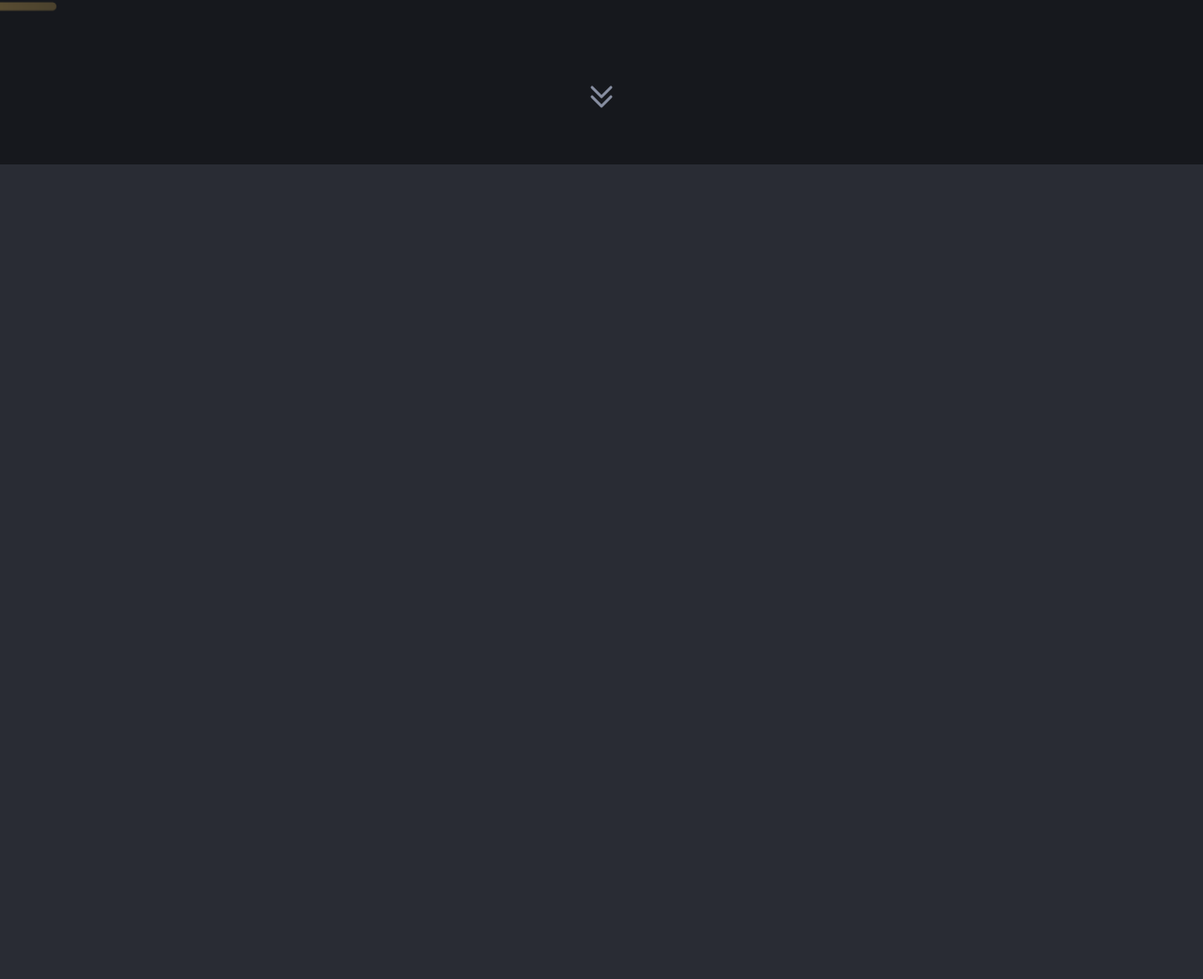
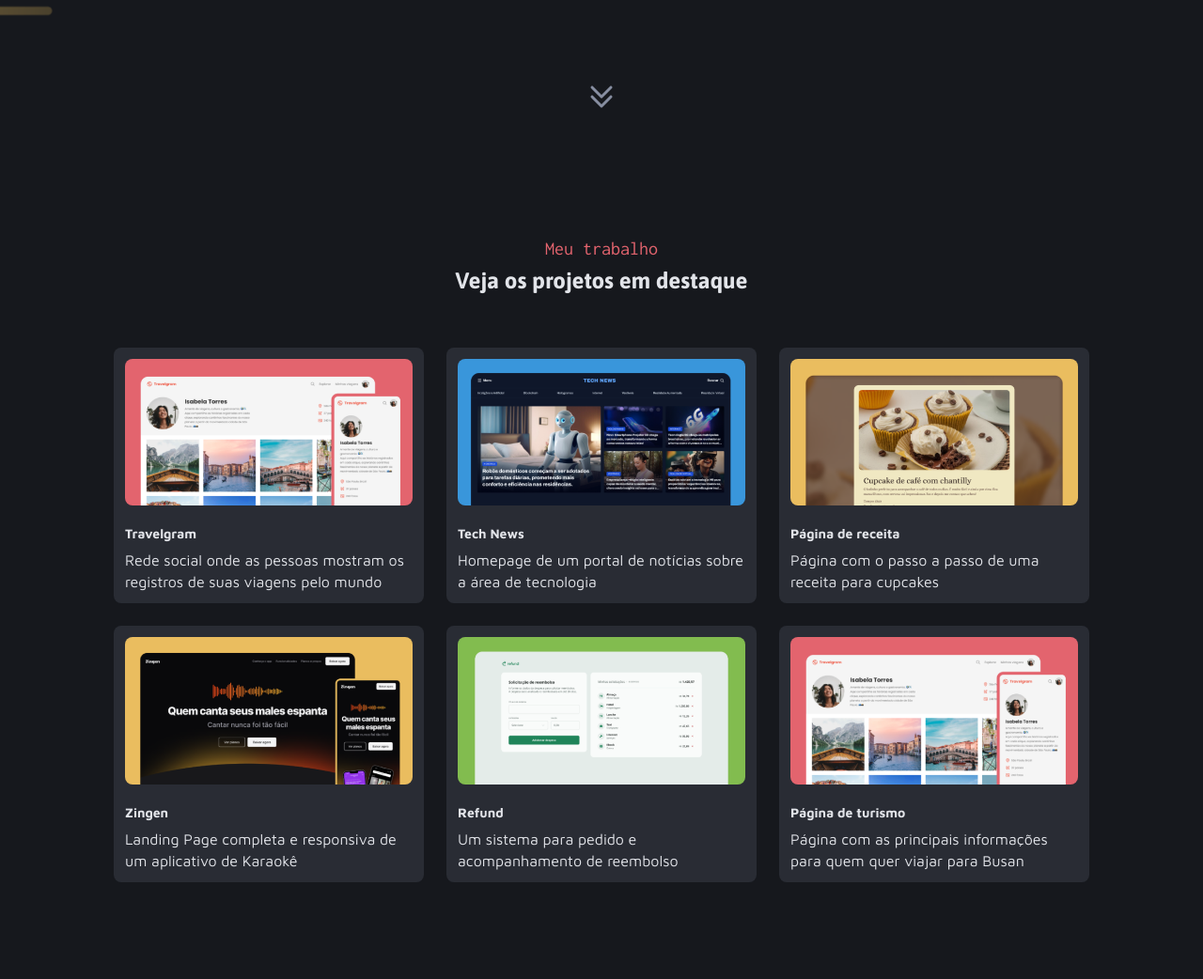
Before and after one commit to joseroberto1997/portfolio-dev, a plain HTML site: page index.html in a window 1280 px wide. Shown: the part 574-1616 px from the top of the page at 94% size. Before the commit the page ends 800 px from the top, so only its background shows below. Drawn offline with Linux system fonts and the light colour scheme.

Commit message:
feat: create jobs sections

```diff
--- a/index.html
+++ b/index.html
@@ -49,8 +49,58 @@
             <li><img src="./assets/icons/Node.js.svg" />Node.js</li>
           </ul>
         </div>
-        <img src="./assets/icons/CaretDoubleDown.svg" class="next" />
+        <a href="#jobs" lass="next">
+          <img src="./assets/icons/CaretDoubleDown.svg" c />
+        </a>
       </header>
+    </section>
+
+    <section id="jobs">
+      <main class="container jobs">
+        <span class="title-section">Meu trabalho</span>
+        <h2 class="subtitle-section">Veja os projetos em destaque</h2>
+
+        <div class="cards">
+          <div class="card-item">
+            <img src="./assets/images/Thumbnail_Project-01.png" />
+            <span>Travelgram</span>
+            <p>
+              Rede social onde as pessoas mostram os registros de suas viagens
+              pelo mundo
+            </p>
+          </div>
+          <div class="card-item">
+            <img src="./assets/images/Thumbnail_Project-02.png" />
+            <span>Tech News</span>
+            <p>Homepage de um portal de notícias sobre a área de tecnologia</p>
+          </div>
+          <div class="card-item">
+            <img src="./assets/images/Thumbnail_Project-03.png" />
+            <span>Página de receita</span>
+            <p>Página com o passo a passo de uma receita para cupcakes</p>
+          </div>
+          <div class="card-item">
+            <img src="./assets/images/Thumbnail_Project-04.png" />
+            <span>Zingen</span>
+            <p>
+              Landing Page completa e responsiva de um aplicativo de Karaokê
+            </p>
+          </div>
+          <div class="card-item">
+            <img src="./assets/images/Thumbnail_Project-05.png" />
+            <span>Refund</span>
+            <p>Um sistema para pedido e acompanhamento de reembolso</p>
+          </div>
+          <div class="card-item">
+            <img src="./assets/images/Thumbnail_Project-01.png" />
+            <span>Página de turismo</span>
+            <p>
+              Página com as principais informações para quem quer viajar para
+              Busan
+            </p>
+          </div>
+        </div>
+      </main>
     </section>
   </body>
 </html>
--- a/styles/global.css
+++ b/styles/global.css
@@ -2,6 +2,10 @@
   margin: 0;
   padding: 0;
   box-sizing: border-box;
+}
+
+html {
+   scroll-behavior: smooth;
 }
 
 :root {
@@ -23,7 +27,7 @@
 
   --font-family-asap: 'Asap', sans-serif;
   --font-family-inconsolata: "Inconsolata", monospace;
-  --font-family-mavenPro: "Maven Pro", sans-serif;
+  --font-family-maven: "Maven Pro", sans-serif;
 
   --title-lg: 700 56px/120% var(--font-family-asap);
   --title-md: 700 24px/120% var(--font-family-asap);
@@ -31,14 +35,15 @@
 
   --subtitle: 400 20px/120% var(--font-family-inconsolata);
 
-  --text-md: 400 16px/140% var(--font-family-mavenPro);
-  --text-sm: 400 14px/140% var(--font-family-mavenPro);
+  --text-md: 400 16px/140% var(--font-family-maven);
+  --text-sm: 400 14px/140% var(--font-family-maven);
+  --text: 400 16px/140% var(--font-family-maven);
 }
 
 body {
-  font: var(--font-family-mavenPro);
+  font: var(--text);
   color: var(--color-gray-600);
-  background-color: var(--color-gray-300);
+  background-color: var(--color-gray-200);
 }
 
 
@@ -59,3 +64,14 @@ img {
   max-width: 1040px;
   margin: 0 auto;
 }
+
+.title-section {
+  font: var(--subtitle);
+  color: var(--color-red);
+  margin-bottom: 8px;
+}
+
+.subtitle-section {
+  font: var(--title-md);
+  color: var(--color-gray-600);
+}
--- a/styles/index.css
+++ b/styles/index.css
@@ -1,2 +1,3 @@
 @import url(./global.css);
 @import url(./header.css);
+@import url(./jobs.css);
--- /dev/null
+++ b/styles/jobs.css
@@ -0,0 +1,43 @@
+.jobs {
+  display: flex;
+  flex-direction: column;
+  align-items: center;
+  padding: 72px 0 144px 0;
+}
+
+.subtitle-section {
+  margin-bottom: 56px ;
+}
+
+.jobs .cards {
+  display: grid;
+  grid-template-columns: repeat(3, 1fr);
+  gap: 24px;
+}
+
+.cards .card-item {
+  display: flex;
+  max-width: 330px;
+  flex-direction: column;
+  background-color: var(--color-gray-300);
+  padding: 12px;
+  border-radius: 8px;
+  cursor: pointer;
+  transition: all ease 0.3s;
+}
+
+.cards .card-item:hover {
+  border: 1.5px solid var(--color-gray-400);
+}
+
+.cards .card-item img {
+  width: 100%;
+  border-radius: 8px;
+  margin-bottom: 20px;
+}
+
+.cards .card-item span {
+  font: var(--text-sm);
+  font-weight: 700;
+  margin-bottom: 8px;
+}
```
